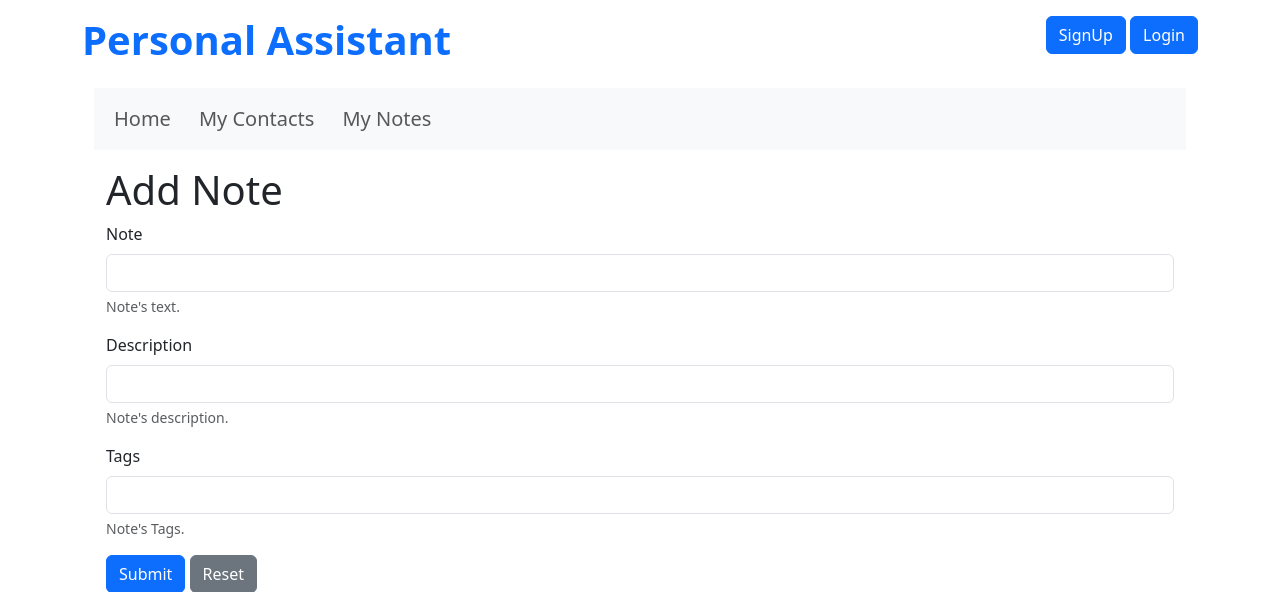
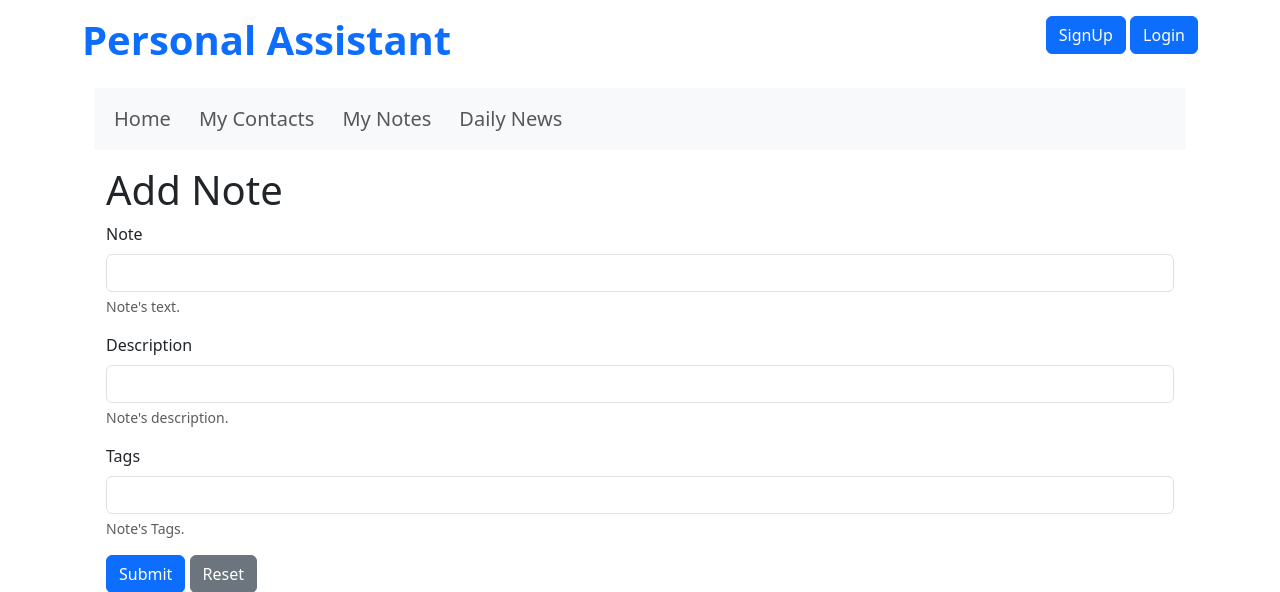
Before and after one commit to AndriKovalchuk/DJANGO-PERSONAL-ASSISTANT, a Django app: page /add_note/ in a window 1280 px wide. Shown: the top 592 px of the page. Run offline with Django 5.2, Linux system fonts and the light colour scheme.

Commit message:
Update base.html

```diff
--- a/Personal_Assistant_WEB/contacts/templates/contacts/base.html
+++ b/Personal_Assistant_WEB/contacts/templates/contacts/base.html
@@ -57,6 +57,10 @@
                         <a class="nav-link ml-3" href="{% url 'contacts:my_notes' %}"
                            style="margin-left: 12px !important;">My Notes</a>
                     </li>
+                    <li class="nav-item">
+                        <a class="nav-link" href="{% url 'news:news' %}"
+                        style="margin-left: 12px !important;">Daily News</a>
+                    </li>
                 </ul>
             </div>
         </nav>
```
